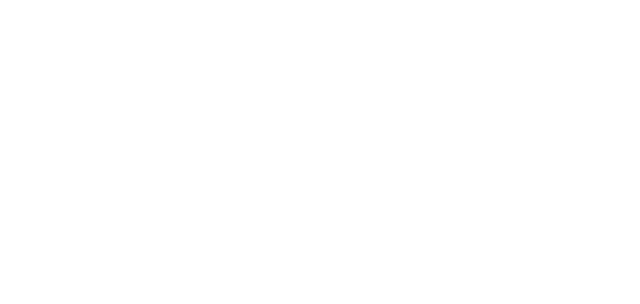
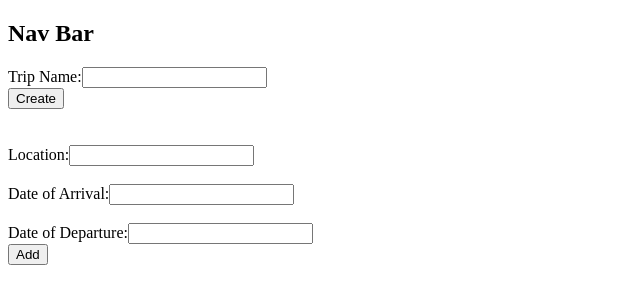
Before and after one commit to heapinghippos/hippos, a React app: page / in a window 1280 px wide. Shown: the top 304 px of the page, without its empty margins (0-640 px from the left). Built offline with nearby package versions, Linux system fonts and the light colour scheme.

Commit message:
renamed inputBar and finsihed input bar

```diff
--- a/public/App.jsx
+++ b/public/App.jsx
@@ -1,5 +1,5 @@
 import React from 'react';
-import NavBar from './NavBar.jsx';
+import InputBar from './InputBar.jsx';
 import Display from './Display.jsx'
 
 class App extends React.Component {
@@ -7,26 +7,39 @@
 	constructor(props) {
 		super(props);
 		this.state = {
-      currentCities: [{
-        name: 'London',
-        dateOfArrival: '2017-06-25',
-        dateofDeparture: '2017-07-02'
-      },
-      {
-        name: 'Paris',
-        dateOfArrival: '2017-07-25',
-        dateofDeparture: '2017-08-02'
-
-      }],
-      tags: []
+      currentCities: [],
+      tags: ''
 
 		}
+    this.addCity = this.addCity.bind(this);
+    this.addTags = this.addTags.bind(this);
 	}
+
+  addCity (locationName, dateOfArrival, dateOfDeparture) {
+    var city = {
+      locationName: locationName,
+      dateOfArrival: dateOfArrival,
+      dateOfDeparture: dateOfDeparture
+    }
+    var tempCities = this.state.currentCities;
+    tempCities.push(city);
+    this.setState ({
+      currentCities: tempCities
+    })
+    console.log(this.state);
+  }
+
+  addTags (tripName) {
+    this.setState ({
+      tags: tripName
+    })
+    console.log(this.state);
+  }
 
 	render() {
 		return (
 			<div>
-        <NavBar/>
+        <InputBar addCityToParent={this.addCity} addTagsToParent={this.addTags}/>
         <Display/>
 			</div>
 		)
--- /dev/null
+++ b/public/InputBar.jsx
@@ -0,0 +1,75 @@
+import React from 'react';
+
+export default class InputBar extends React.Component {
+
+  constructor(props) {
+    super(props);
+    this.state = {
+      tripName: '',
+      locationName: '',
+      dateOfArrival: '',
+      dateOfDeparture: ''
+    };
+    this.handleInputChange = this.handleInputChange.bind(this);
+    this.handleAddCity = this.handleAddCity.bind(this);
+    this.handleAddTripName = this.handleAddTripName.bind(this);
+  }
+
+  handleInputChange(event) {
+    const target = event.target;
+    const value = target.value;
+    const name = target.name;
+    this.setState({
+      [name] : value
+    });
+  }
+
+  handleAddCity(event) {
+    event.preventDefault();
+    this.props.addCityToParent(this.state.locationName, this.state.dateOfArrival, this.state.dateOfDeparture);
+  }
+
+  handleAddTripName(event) {
+    event.preventDefault();
+    this.props.addTagsToParent(this.state.tripName);
+  }
+
+	render() {
+   return (
+      <div>
+       <h2>Nav Bar</h2>
+       <form onSubmit={this.state.handleAddCity}>
+        <label>
+          Trip Name:
+          <input type="text" name="tripName" value={this.state.tripName} onChange={this.handleInputChange}/>
+        </label>
+        <br/>
+        <input type="submit" value="Create" onClick={this.handleAddTripName}/>
+      </form>
+      <br/>
+      <br/>
+
+      <form >
+        <label>
+          Location:
+          <input type="text" name="locationName" value={this.state.locationName} onChange={this.handleInputChange}/>
+        </label>
+        <br/>
+        <br/>
+        <label>
+          Date of Arrival:
+          <input type="text" name="dateOfArrival" value={this.state.dateOfArrival} onChange={this.handleInputChange}/>
+        </label>
+        <br/>
+        <br/>
+        <label>
+          Date of Departure:
+          <input type="text" name="dateOfDeparture" value={this.state.dateOfDeparture} onChange={this.handleInputChange}/>
+        </label>
+        <br/>
+        <input type="submit" value="Add" action="#" onClick={this.handleAddCity} />
+      </form>
+    </div>
+  )
+ }
+}
--- a/public/NavBar.jsx
+++ /dev/null
@@ -1,7 +0,0 @@
-import React from 'react';
-
-function NavBar(props) {
-	return <div></div>;
-}
-
-export default NavBar;
```
Also changed, not shown: public/bundle.js.
